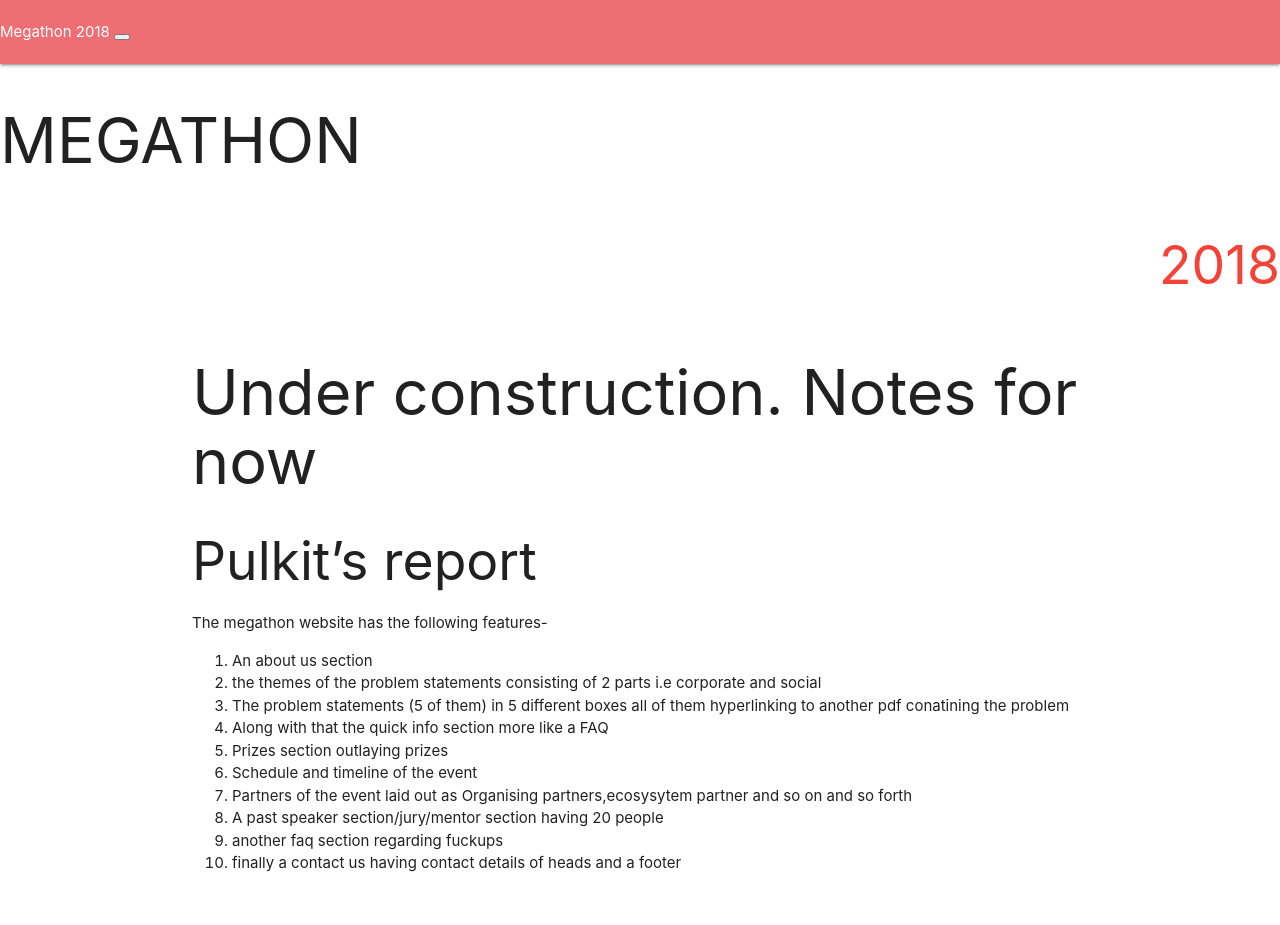
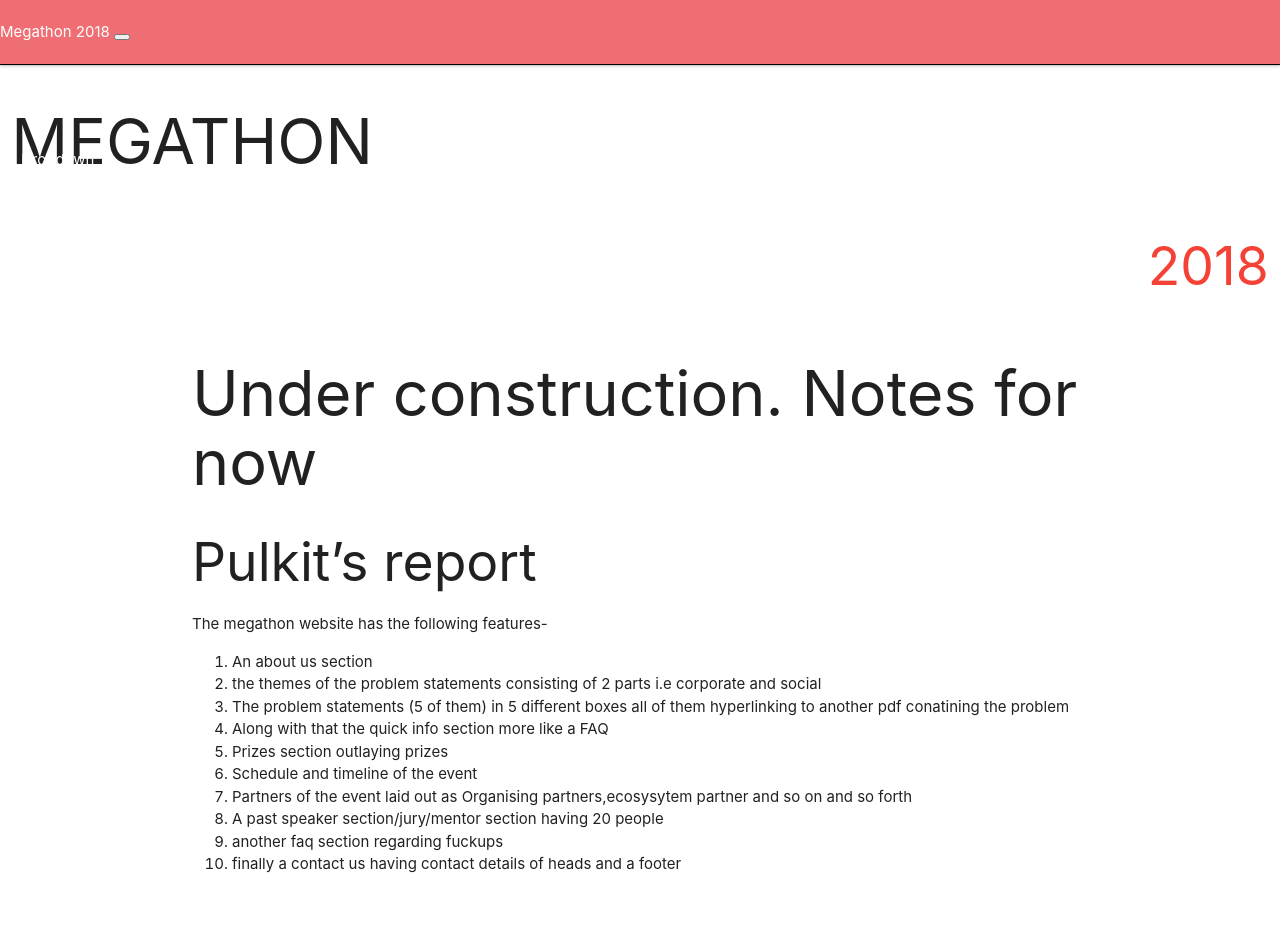
Before and after one commit to IIIT-ECell/megathon, a Jekyll site: the page built from index.md, in a window 1280 px wide. Built offline with Jekyll 4.4.1, drawn with Linux system fonts in a browser that asks for light colours; our own code applies the rules of GitHub Pages for plain Markdown files.

Commit message:
Changed the row-col stuff

```diff
--- a/_includes/landing.html
+++ b/_includes/landing.html
@@ -1,7 +1,7 @@
 <div class="row landing bebas-neue m-0">
-  <div class="col-sm-12 overlay opacity-9 black p-0">
+  <div class="col s12 overlay opacity-9 black p-0">
   </div>
-  <div class="col-sm-12 mx-auto p-0">
+  <div class="col s12 mx-auto p-0">
     <div class="align-fill">
       <!-- align-box properly centers the text and aligns 2018 according to megathon  -->
       <!-- lh-65 is to make the MEGATHON and 2018 touch.  -->
```
